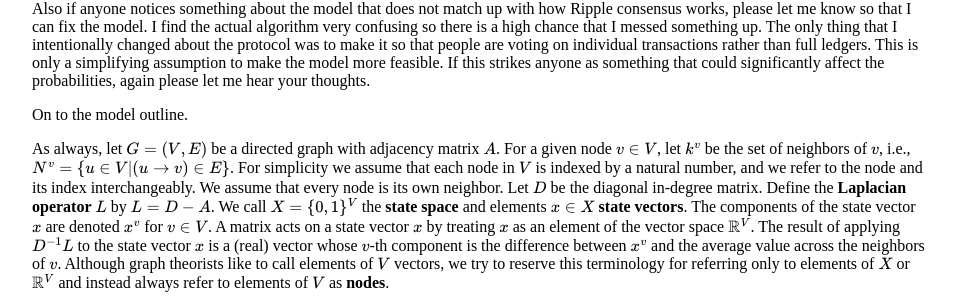
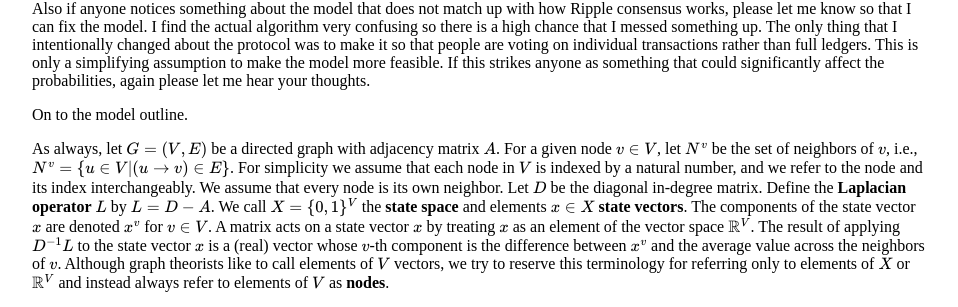
Before and after one commit to ChronusZ/chronusz.github.io, a Jekyll site: the page built from _posts/2017-06-19-ripple-consensus-model-2.md, in a window 1280 px wide. Shown: the part 325-632 px from the top of the page, without its empty margins (160-1118 px from the left). Built offline with Jekyll 4.4.1, drawn with Linux system fonts in a browser that asks for light colours; formulas are drawn with MathJax 3.

Commit message:
fixed a typo

```diff
--- a/_posts/2017-06-19-ripple-consensus-model-2.md
+++ b/_posts/2017-06-19-ripple-consensus-model-2.md
@@ -15,7 +15,7 @@ Also if anyone notices something about the model that does not match up with how
 
 On to the model outline.
 
-As always, let $$G=(V,E)$$ be a directed graph with adjacency matrix $$A$$. For a given node $$v\in V$$, let $$k^v$$ be the set of neighbors of $$v$$, i.e., $$N^v=\{u\in V\vert(u\to v)\in E\}$$. For simplicity we assume that each node in $$V$$ is indexed by a natural number, and we refer to the node and its index interchangeably. We assume that every node is its own neighbor. Let $$D$$ be the diagonal in-degree matrix. Define the **Laplacian operator** $$L$$ by $$L=D-A$$. We call $$X=\{0,1\}^V$$ the **state space** and elements $$x\in X$$ **state vectors**. The components of the state vector $$x$$ are denoted $$x^v$$ for $$v\in V$$. A matrix acts on a state vector $$x$$ by treating $$x$$ as an element of the vector space $$\mathbb{R}^V$$. The result of applying $$D^{-1}L$$ to the state vector $$x$$ is a (real) vector whose $$v$$-th component is the difference between $$x^v$$ and the average value across the neighbors of $$v$$. Although graph theorists like to call elements of $$V$$ vectors, we try to reserve this terminology for referring only to elements of $$X$$ or $$\mathbb{R}^V$$ and instead always refer to elements of $$V$$ as **nodes**.
+As always, let $$G=(V,E)$$ be a directed graph with adjacency matrix $$A$$. For a given node $$v\in V$$, let $$N^v$$ be the set of neighbors of $$v$$, i.e., $$N^v=\{u\in V\vert(u\to v)\in E\}$$. For simplicity we assume that each node in $$V$$ is indexed by a natural number, and we refer to the node and its index interchangeably. We assume that every node is its own neighbor. Let $$D$$ be the diagonal in-degree matrix. Define the **Laplacian operator** $$L$$ by $$L=D-A$$. We call $$X=\{0,1\}^V$$ the **state space** and elements $$x\in X$$ **state vectors**. The components of the state vector $$x$$ are denoted $$x^v$$ for $$v\in V$$. A matrix acts on a state vector $$x$$ by treating $$x$$ as an element of the vector space $$\mathbb{R}^V$$. The result of applying $$D^{-1}L$$ to the state vector $$x$$ is a (real) vector whose $$v$$-th component is the difference between $$x^v$$ and the average value across the neighbors of $$v$$. Although graph theorists like to call elements of $$V$$ vectors, we try to reserve this terminology for referring only to elements of $$X$$ or $$\mathbb{R}^V$$ and instead always refer to elements of $$V$$ as **nodes**.
 
 We ignore relativistic issues and assume the existence of a continuous **absolute time** which is represented by a real number $$t\in[0,\infty)$$. Each node keeps track of a discrete **internal timestep**, which is represented by a natural number $$n^v\in\mathbb{N}$$. We will often identify $$n^v$$ with the absolute time at which $$n^v$$ is called. Let $$\tau:\mathbb{N}\to[0.5,1)$$ be a monotone-increasing function. We call $$\tau$$ the **threshold function**. For a given timestep $$n^v$$, $$\tau(n)$$ gives the current threshold of agreement for the node $$v$$; note that although $$\tau$$ takes as input the internal timestep of a node, the function is assumed to be the same for every node. Thus for instance, node $$a$$ may get to its third timestep after $$3.1$$ seconds while node $$b$$ might get to its third timestep after only $$2.8$$ seconds, but the threshold at that step will be the same for both $$a$$ and $$b$$.
 
```
